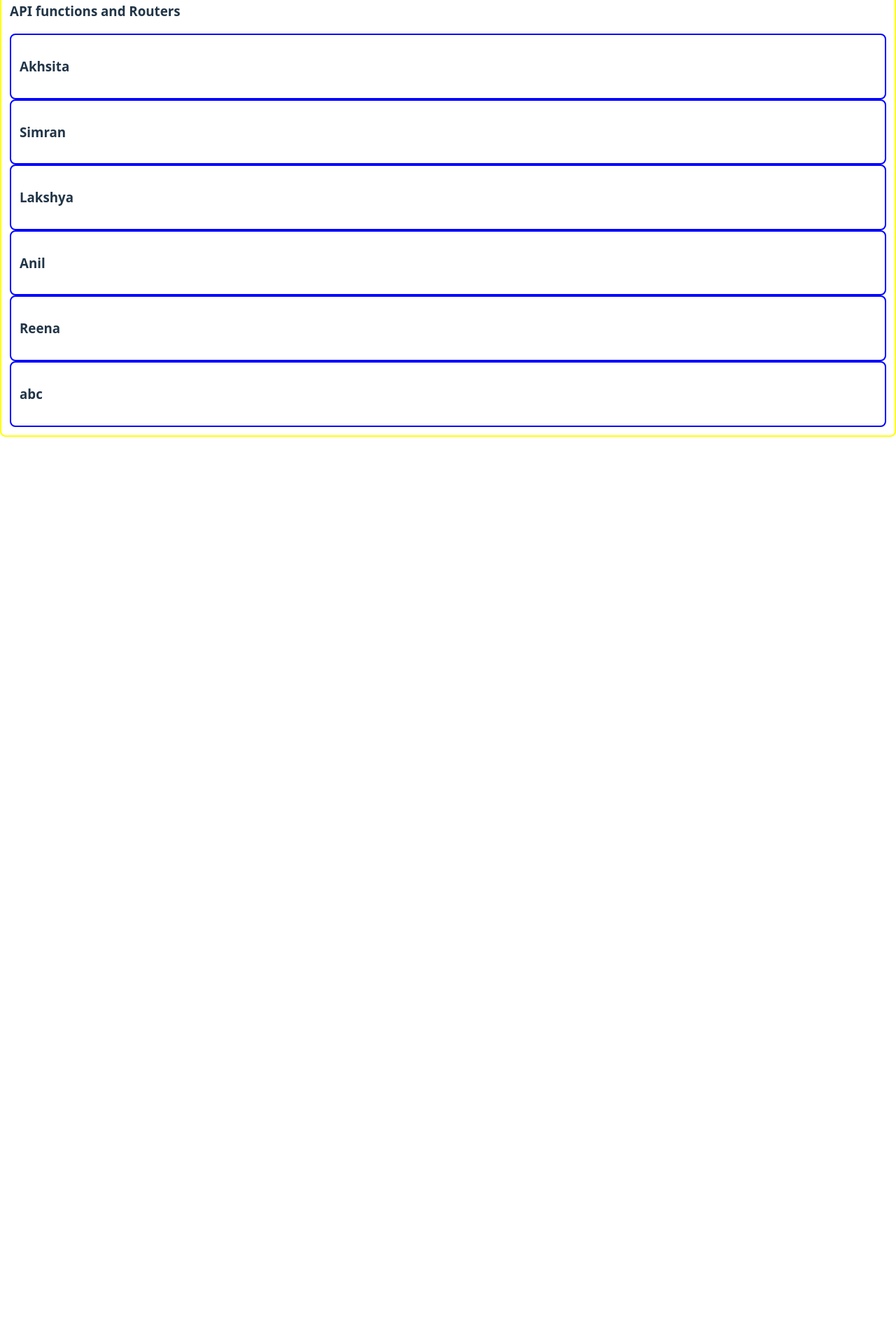
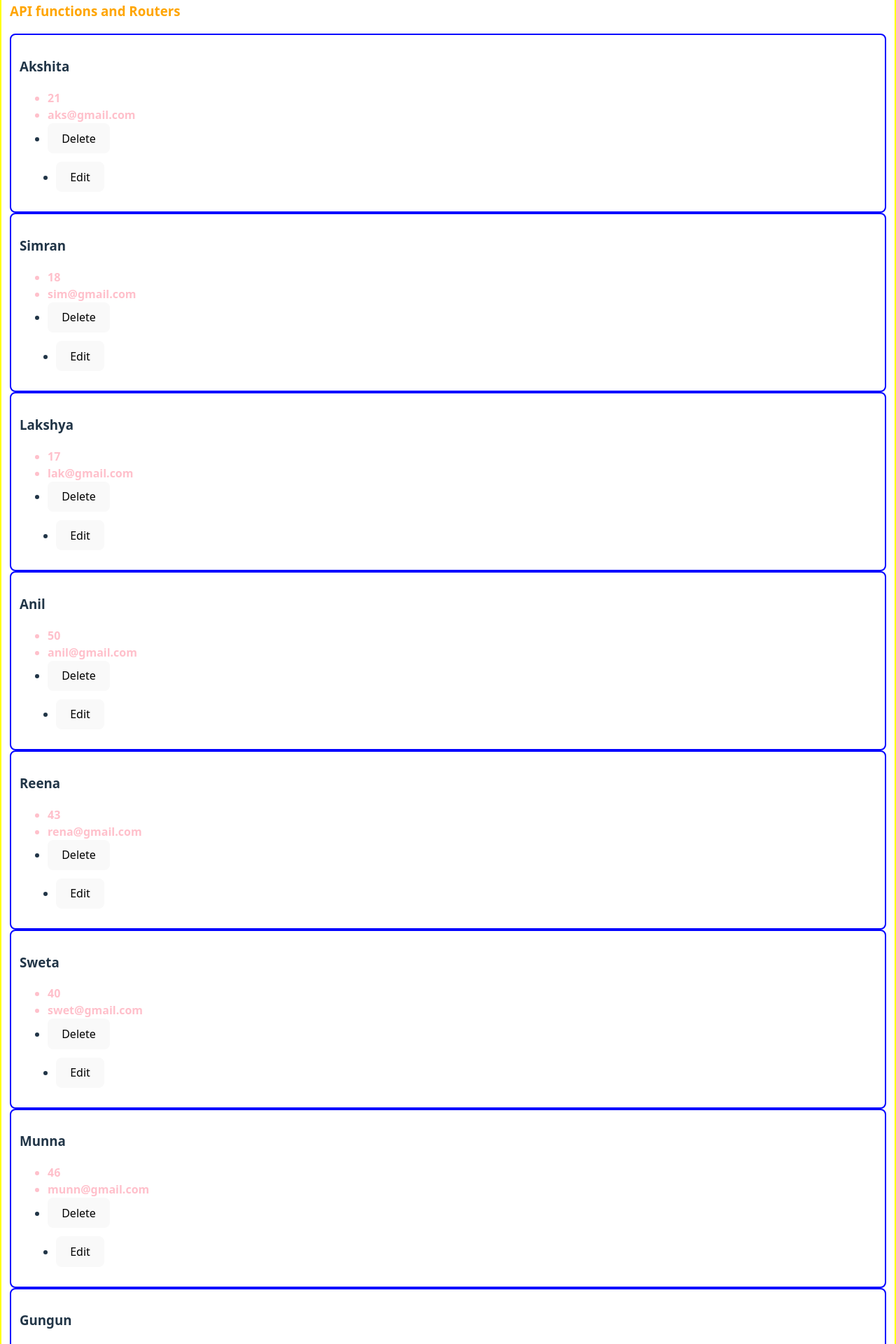
Before and after one commit to AkshitaGupta97/API_Folder_React_Projects, a React (Vite) app: page / in a window 1280 px wide. Shown: the part 180-2100 px from the top of the page at 70% size. Before the commit the page ends 804 px from the top, so only its background shows below. Built offline with nearby package versions, Linux system fonts and the light colour scheme; data requests are answered from the project's data file.

Commit message:
working on api project

```diff
--- a/db.json
+++ b/db.json
@@ -1,36 +1,58 @@
-
 {
-    "user" : [
+  "user": [
     {
-            "name":"Akhsita",
-            "age":20,
-            "email":"aksh@gmail.com"
+      "name": "Akshita",
+      "age": 21,
+      "email": "aks@gmail.com",
+      "id": "acc8"
     },
     {
-            "name":"Simran",
-            "age":18,
-            "email":"sim@gmail.com"
+      "name": "Simran",
+      "age": 18,
+      "email": "sim@gmail.com",
+      "id": "acc9"
     },
     {
-            "name":"Lakshya",
-            "age":17,
-            "email":"lak@gmail.com"
+      "name": "Lakshya",
+      "age": 17,
+      "email": "lak@gmail.com",
+      "id": "acc7"
     },
     {
-            "name":"Anil",
-            "age":50,
-            "email":"anil@gmail.com"
+      "name": "Anil",
+      "age": 50,
+      "email": "anil@gmail.com",
+      "id": "41e3"
     },
     {
-            "name":"Reena",
-            "age":43,
-            "email":"rena@gmail.com"
+      "name": "Reena",
+      "age": 43,
+      "email": "rena@gmail.com",
+      "id": "0fc1"
     },
     {
-            "name":"abc",
-            "age":26,
-            "email":"abc@gmail.com"
+      "name": "Sweta",
+      "age": 40,
+      "email": "swet@gmail.com",
+      "id": "0fc6"
+    },
+    {
+      "name": "Munna",
+      "age": 46,
+      "email": "munn@gmail.com",
+      "id": "0fdf"
+    },
+    {
+      "name": "Gungun",
+      "age": 22,
+      "email": "gun@gmail.com",
+      "id": "0fd8"
+    },
+    {
+      "id": "53e2",
+      "name": "Kavya",
+      "email": "kav@gmail.com",
+      "age": "23"
     }
-
   ]
 }
--- a/src/FirstApi.jsx
+++ b/src/FirstApi.jsx
@@ -1,31 +1,56 @@
 import { useEffect, useState } from "react";
+import { useNavigate } from "react-router";
 
 function FirstApi() {
     // 'http://localhost:3000/user'
 
+    const navigate = useNavigate();
+
     const [userData, setUserdata] = useState([]);
     const [loading, setLoading] = useState(false);
+     const API = 'http://localhost:5001/user';
+
     useEffect(() => {
         setLoading(true);
         getuserData();
     }, []);
 
     const getuserData = async () => {
-        const API = 'http://localhost:5001/user';
         let response = await fetch(API);
         response = await response.json();
         setUserdata(response)
         setLoading(false);
     };
 
+    const deleteBtn = async(id) => {
+        let response = await fetch(API + "/" + id, {
+            method:"delete"
+        })
+        response = await response.json();
+      /*  if(response){
+            alert("deleted")
+        } */
+        getuserData();
+    }
+
+    const EditBtn = (id) => {
+        navigate('/edit/' + id)
+    }
+
     return (
         <div>
-            <h3>API functions and Routers</h3>
+            <h3 style={{color:"orange"}}>API functions and Routers</h3>
             {
                 !loading ?
                     userData.map((user) => (
                         <div key={user.name} style={{ border: "2px solid blue", padding: "12px", borderRadius: "8px" }}>
                             <h3>{user.name}</h3>
+                            <ul>
+                                <li style={{color:"pink", fontWeight:"600"}}>{user.age}</li>
+                                <li style={{color:"pink", fontWeight:"600"}}>{user.email}</li>
+                                <li><button onClick={() => deleteBtn(user.id)}>Delete</button></li>
+                                <li style={{margin:"12px"}}><button onClick={() => EditBtn(user.id)}>Edit</button></li>
+                            </ul>
                         </div>
                     ))
                     : <h2>Loading ....</h2>
--- a/src/MainApi.jsx
+++ b/src/MainApi.jsx
@@ -2,6 +2,7 @@ import { NavLink, Route, Routes } from "react-router";
 import FirstApi from "./FirstApi";
 import UserAdd from "./UserAdd";
 import "./App.css"
+import UserEdit from "./UserEdit";
 
 function MainApi(){
     return (
@@ -20,7 +21,8 @@ function MainApi(){
 
             <Routes>
                 <Route path="/" element={ <FirstApi />}/>
-                <Route path="add" element={ <UserAdd />}/>
+                <Route path="/add" element={ <UserAdd />}/>
+                <Route path="/edit/:id" element={<UserEdit/>} />
             </Routes>
         </div>
     )
--- a/src/UserAdd.jsx
+++ b/src/UserAdd.jsx
@@ -1,19 +1,36 @@
 import { useState } from 'react'
 import './App.css'
+
 
 export default function UserAdd() {
     const [name, setName] = useState()
     const [age, setAge] = useState()
     const [email, setEmail] = useState()
+
+    const buttonAddClick = async() => {
+        //console.log(name, age, email);
+        const url = "http://localhost:5001/user";
+        let response = await fetch(url, {
+            method:'Post',
+            body:JSON.stringify({name, email, age})
+        });
+        response = await response.json();
+        /* if(response){
+            alert('new user added');
+        } */
+    }
     return(
         <div className="UserAdd">
+            <h2 style={{color:"orange"}}>User Add Page</h2>
+            <br />
             <input type="text" onChange={(event) => setName(event.target.value)} placeholder="Enter name"/>
             <br />
             <input type="number" onChange={(event) => setAge(event.target.value)} placeholder="Enter age"/>
             <br />
             <input type="email" onChange={(event) => setEmail(event.target.value)} placeholder="Enter email"/>
             <br />
-            <button>Add User</button>
+            <button onClick={buttonAddClick}>Add User</button>
+
         </div>
     )
 }
--- /dev/null
+++ b/src/UserEdit.jsx
@@ -0,0 +1,20 @@
+
+import './App.css'
+
+export default function UserEdit() {
+
+    return(
+        <div className="UserAdd">
+            <h2 style={{color:"crimson "}}>User Edit Page </h2>
+            <br />
+            <input type="text"  placeholder="Enter name"/>
+            <br />
+            <input type="number"  placeholder="Enter age"/>
+            <br />
+            <input type="email" placeholder="Enter email"/>
+            <br />
+            <button >Update User</button>
+
+        </div>
+    )
+}
```
Lines whose indentation alone changed are shown as unchanged.
